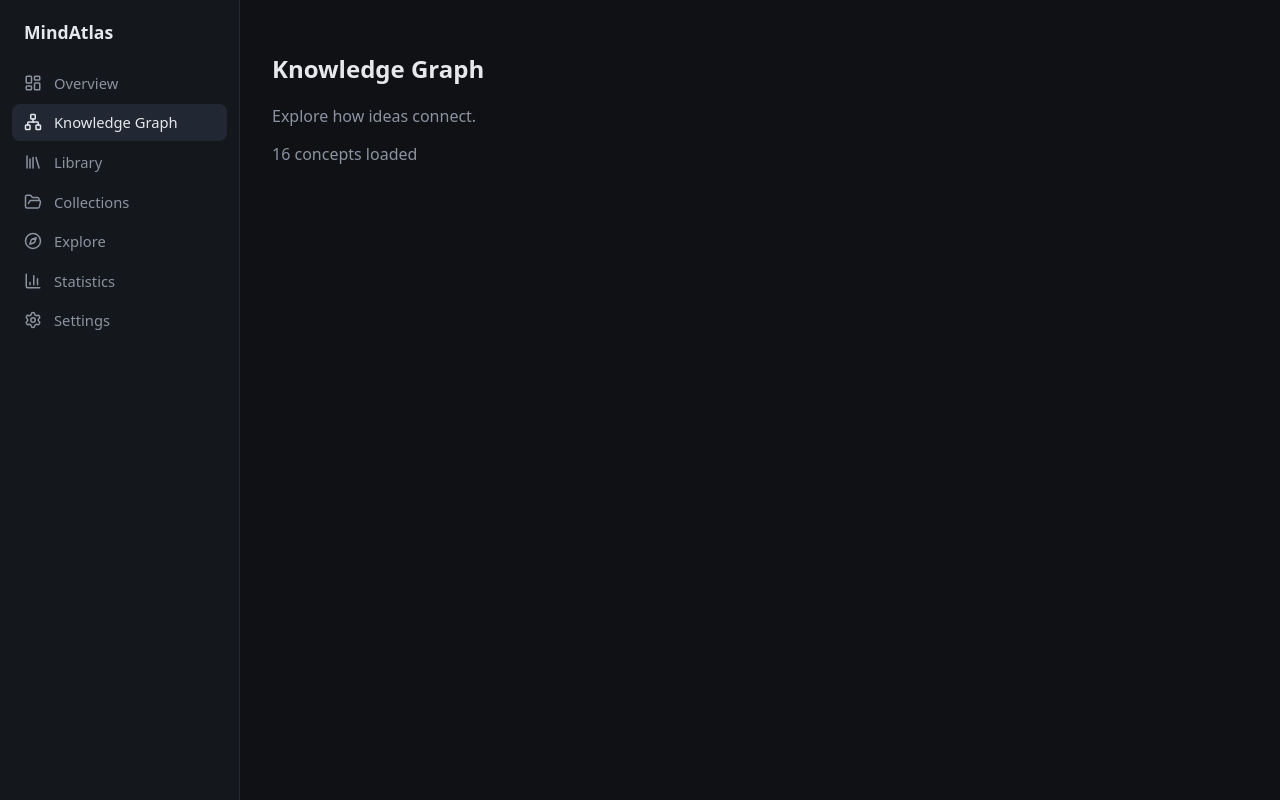
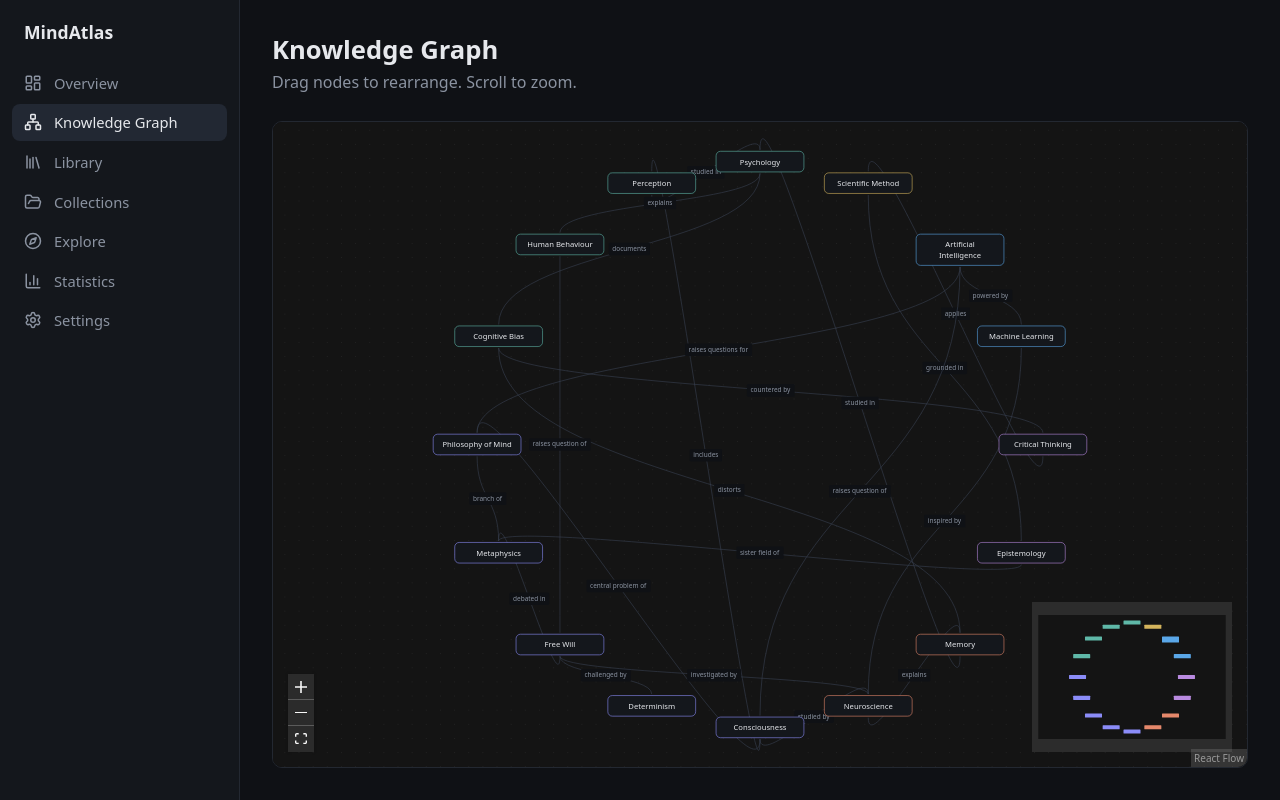
Before and after one commit to thabomapedi1/mindatlas, a React (Vite) app: page /graph in a window 1280 px wide. Built offline with nearby package versions, Linux system fonts and the light colour scheme.

Commit message:
Phase 3: knowledge graph with draggable nodes

```diff
--- a/src/App.jsx
+++ b/src/App.jsx
@@ -2,7 +2,14 @@ import { Routes, Route, Navigate } from 'react-router-dom'
 import Layout from './components/Layout'
 import PlaceholderPage from './components/PlaceholderPage'
 import Overview from './pages/Overview'
+import GraphPage from './pages/GraphPage'
 import { navItems } from './data/navItems'
+
+// Pages that are built so far. Anything not listed shows the placeholder.
+const pages = {
+  '/': <Overview />,
+  '/graph': <GraphPage />,
+}
 
 function App() {
   return (
@@ -13,11 +20,7 @@ function App() {
             key={path}
             path={path}
             element={
-              path === '/' ? (
-                <Overview />
-              ) : (
-                <PlaceholderPage title={label} description={description} />
-              )
+              pages[path] ?? <PlaceholderPage title={label} description={description} />
             }
           />
         ))}
--- /dev/null
+++ b/src/data/categoryColors.js
@@ -0,0 +1,13 @@
+// One restrained accent colour per category, used on the graph.
+export const categoryColors = {
+  Philosophy: '#8b8cf8',
+  Psychology: '#5fb8a8',
+  Neuroscience: '#e5886b',
+  Science: '#d4b45c',
+  Technology: '#5aa7e8',
+  Epistemology: '#b98ae0',
+}
+
+export function getCategoryColor(category) {
+  return categoryColors[category] ?? '#8b93a1'
+}
--- /dev/null
+++ b/src/pages/Graphpage.jsx
@@ -0,0 +1,52 @@
+import { useMemo } from 'react'
+import { ReactFlow, Background, Controls, MiniMap, useNodesState } from '@xyflow/react'
+import '@xyflow/react/dist/style.css'
+import { useKnowledge } from '../store/useKnowledge'
+import { conceptsToNodes, connectionsToEdges } from '../utils/graphMappers'
+import '../styles/overview.css'
+import '../styles/graph.css'
+
+function GraphPage() {
+  const { concepts, connections } = useKnowledge()
+
+  // useNodesState keeps the nodes in React state so dragging works.
+  // It returns [nodes, setNodes, onNodesChange]; we don't need setNodes yet,
+  // so the empty space between the commas skips it.
+  const [nodes, , onNodesChange] = useNodesState(conceptsToNodes(concepts))
+
+  // useMemo rebuilds the edges only when `connections` changes.
+  const edges = useMemo(() => connectionsToEdges(connections), [connections])
+
+  return (
+    <section className="graph-page">
+      <header className="page-header">
+        <h1>Knowledge Graph</h1>
+        <p className="muted">Drag nodes to rearrange. Scroll to zoom.</p>
+      </header>
+
+      {concepts.length === 0 ? (
+        <p className="muted">No concepts yet. Create one from the Overview to see it here.</p>
+      ) : (
+        <div className="graph-canvas">
+          <ReactFlow
+            nodes={nodes}
+            edges={edges}
+            onNodesChange={onNodesChange}
+            colorMode="dark"
+            fitView
+            minZoom={0.2}
+            maxZoom={2}
+            nodesConnectable={false}
+            deleteKeyCode={null}
+          >
+            <Background gap={24} />
+            <Controls showInteractive={false} />
+            <MiniMap pannable zoomable nodeColor={(node) => node.data.color} />
+          </ReactFlow>
+        </div>
+      )}
+    </section>
+  )
+}
+
+export default GraphPage
--- /dev/null
+++ b/src/styles/graph.css
@@ -0,0 +1,32 @@
+.graph-page {
+  display: flex;
+  flex-direction: column;
+  height: calc(100vh - 4rem);
+}
+
+.graph-page .page-header {
+  flex-shrink: 0;
+}
+
+.graph-canvas {
+  flex: 1;
+  min-height: 0;
+  border: 1px solid #232831;
+  border-radius: 10px;
+  overflow: hidden;
+}
+
+/* TEMPORARY: hide the connection dots until connecting is built (Step 4). */
+.react-flow__handle {
+  opacity: 0;
+}
+
+@media (max-width: 768px) {
+  .graph-page {
+    height: calc(100vh - 6.75rem);
+  }
+
+  .react-flow__minimap {
+    display: none;
+  }
+}
--- /dev/null
+++ b/src/utils/graphMappers.js
@@ -0,0 +1,43 @@
+import { getCategoryColor } from '../data/categoryColors'
+
+// Concepts -> React Flow nodes, placed evenly around a circle.
+// Sorting by category first keeps related concepts next to each other.
+export function conceptsToNodes(concepts) {
+  const ordered = [...concepts].sort(
+    (a, b) => a.category.localeCompare(b.category) || a.title.localeCompare(b.title),
+  )
+  const radius = Math.max(260, ordered.length * 30)
+
+  return ordered.map((concept, index) => {
+    const angle = (2 * Math.PI * index) / ordered.length
+    const color = getCategoryColor(concept.category)
+
+    return {
+      id: concept.id,
+      position: { x: radius * Math.cos(angle), y: radius * Math.sin(angle) },
+      data: { label: concept.title, color },
+      style: {
+        background: '#14171c',
+        color: '#e6e8ec',
+        border: `1px solid ${color}`,
+        borderRadius: 8,
+        padding: '8px 12px',
+        fontSize: 13,
+      },
+    }
+  })
+}
+
+// Connections -> React Flow edges.
+export function connectionsToEdges(connections) {
+  return connections.map((connection) => ({
+    id: connection.id,
+    source: connection.source,
+    target: connection.target,
+    label: connection.label,
+    style: { stroke: '#3a4252' },
+    labelStyle: { fill: '#8b93a1', fontSize: 11 },
+    labelBgStyle: { fill: '#0f1115' },
+    labelBgPadding: [6, 3],
+  }))
+}
```
